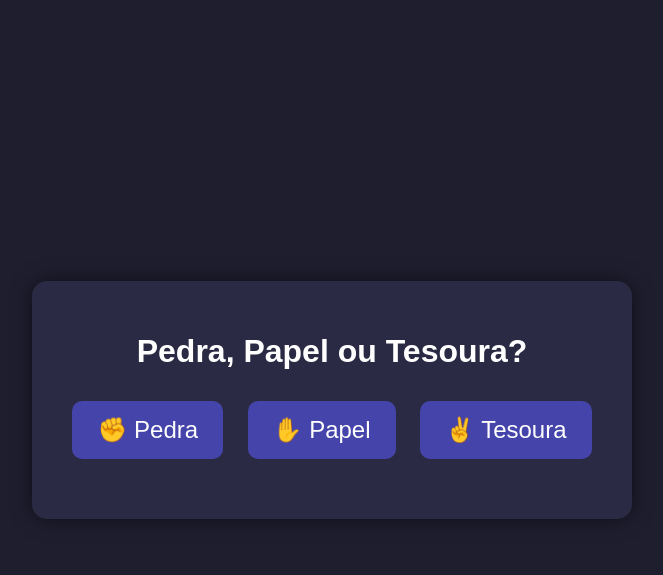
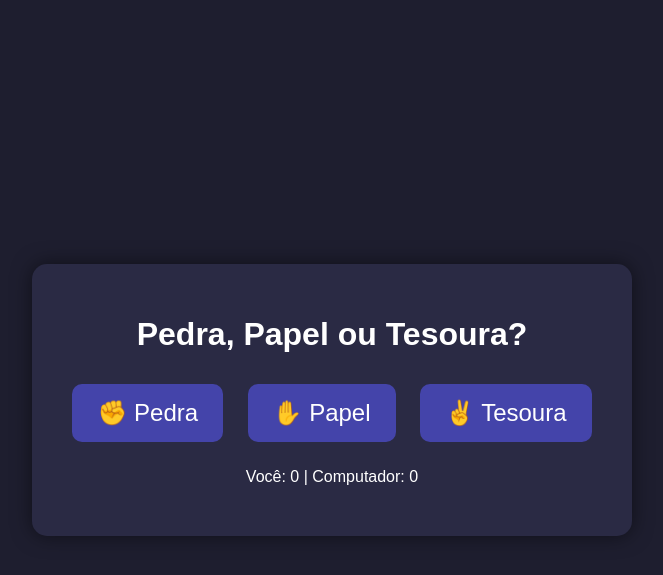
Before and after one commit to MuriloOz/Pedra-Papel-e-Tesoura, a Flask app: page / in a window 1280 px wide. Shown: the top 575 px of the page, without its empty margins (308-971 px from the left). Run offline with Flask 3, Linux system fonts and the light colour scheme.

Commit message:
Melhorias no html

```diff
--- a/templates/index.html
+++ b/templates/index.html
@@ -6,15 +6,20 @@
   <link rel="stylesheet" href="{{ url_for('static', filename='style.css') }}">
 </head>
 <body>
-  <div class="container">
+<div class="container">
     <h1>Pedra, Papel ou Tesoura?</h1>
     <div class="buttons">
       <button data-choice="pedra">✊ Pedra</button>
       <button data-choice="papel">✋ Papel</button>
       <button data-choice="tesoura">✌️ Tesoura</button>
     </div>
+
+    <div class="scoreboard">
+      <p>Você: <span id="user-score">0</span> | Computador: <span id="computer-score">0</span></p>
+    </div>
+
     <div id="result"></div>
-  </div>
+</div>
   <script src="{{ url_for('static', filename='script.js') }}"></script>
 </body>
 </html>
```
